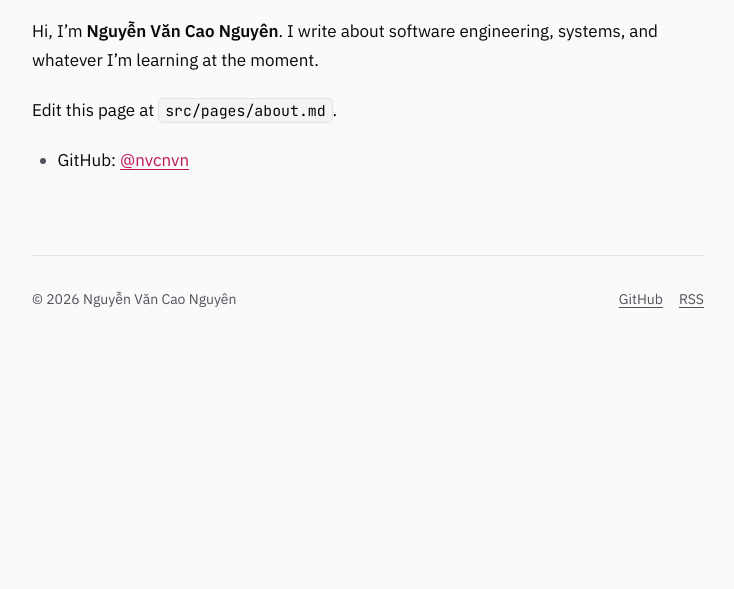
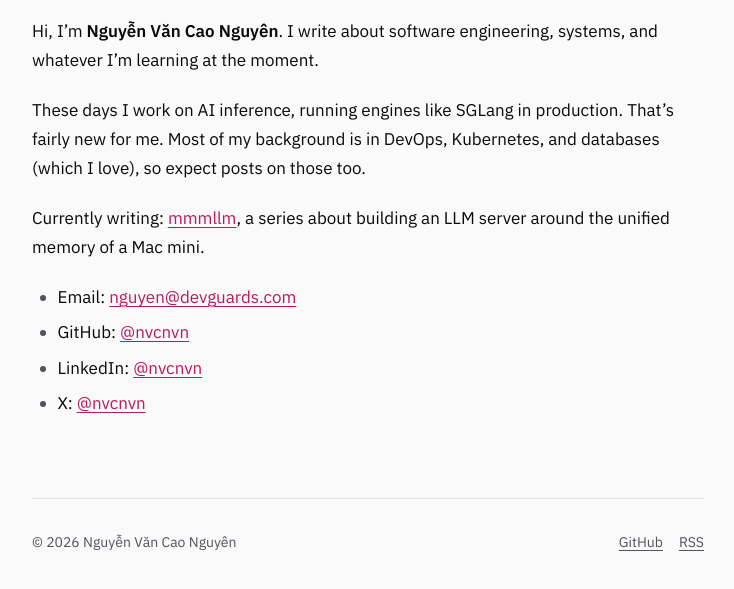
Before and after one commit to nvcnvn/nvcnvn.github.io, an Astro site: page /about in a window 1280 px wide. Shown: the part 205-794 px from the top of the page, without its empty margins (272-1006 px from the left). Built offline with nearby package versions, Linux system fonts and the light colour scheme; Astro itself is replaced by a stand-in of ours.

Commit message:
feat(about): update personal information and current projects

```diff
--- a/src/pages/about.md
+++ b/src/pages/about.md
@@ -5,6 +5,11 @@ title: About
 
 Hi, I'm **Nguyễn Văn Cao Nguyên**. I write about software engineering, systems, and whatever I'm learning at the moment.
 
-Edit this page at `src/pages/about.md`.
+These days I work on AI inference, running engines like SGLang in production. That's fairly new for me. Most of my background is in DevOps, Kubernetes, and databases (which I love), so expect posts on those too.
 
+Currently writing: [mmmllm](/blog/mmmllm-1-dram-slab/), a series about building an LLM server around the unified memory of a Mac mini.
+
+- Email: [nguyen@devguards.com](mailto:nguyen@devguards.com)
 - GitHub: [@nvcnvn](https://github.com/nvcnvn)
+- LinkedIn: [@nvcnvn](https://www.linkedin.com/in/nvcnvn/)
+- X: [@nvcnvn](https://x.com/nvcnvn)
```
